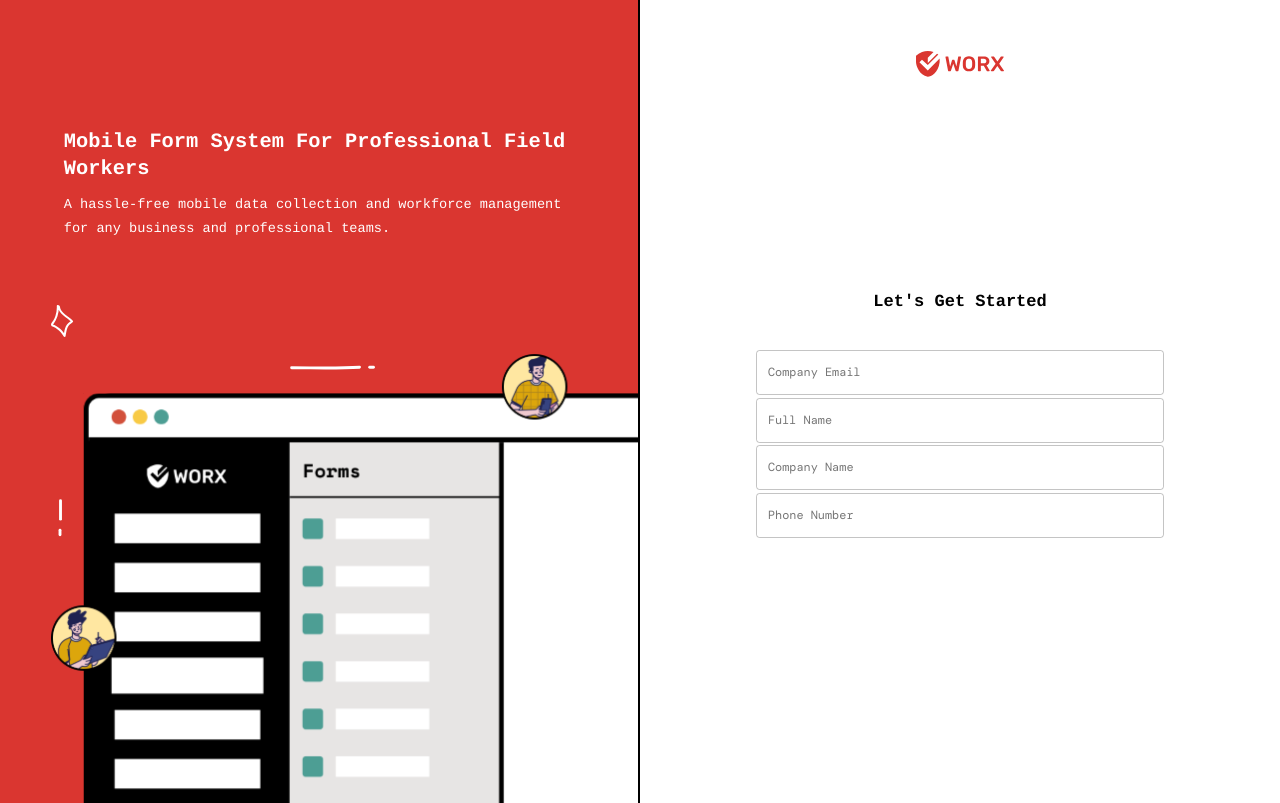
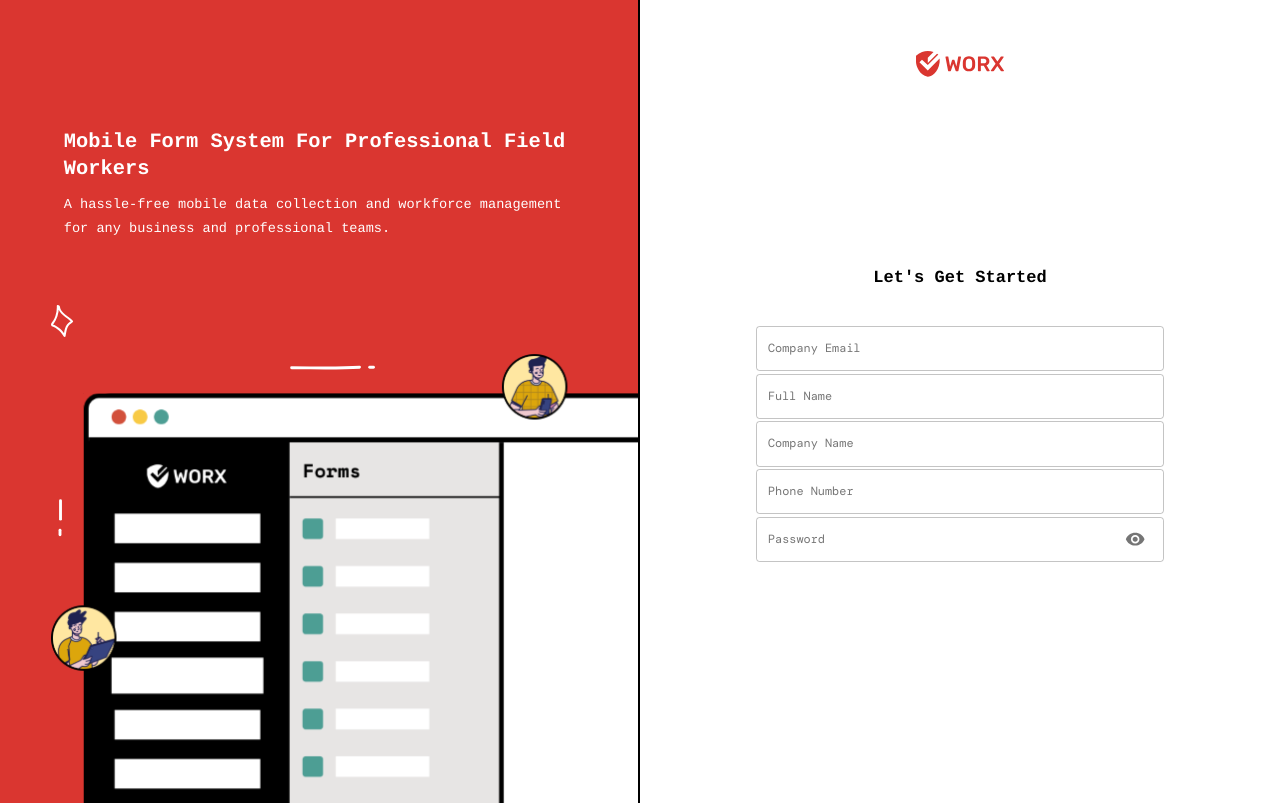
Before and after one commit to worxid/worx, a React (Create React App) app in the folder ui/: page /sign-up in a window 1280 px wide. Built offline with nearby package versions, Linux system fonts and the light colour scheme; a web font is replaced by a local one.

Commit message:
add password Form Control component

```diff
--- a/ui/src/pages/SignUp/SignUp.jsx
+++ b/ui/src/pages/SignUp/SignUp.jsx
@@ -3,9 +3,15 @@ import { useState } from 'react'
 // MUIS
 import FormControl from '@mui/material/FormControl'
 import FormHelperText from '@mui/material/FormHelperText'
+import IconButton from '@mui/material/IconButton'
+import InputAdornment from '@mui/material/InputAdornment'
 import InputLabel from '@mui/material/InputLabel'
 import OutlinedInput from '@mui/material/OutlinedInput'
 import Typography from '@mui/material/Typography'
+
+// MUI ICONS
+import IconVisibility from '@mui/icons-material/Visibility'
+import IconVisibilityOff from '@mui/icons-material/VisibilityOff'
 
 // STYLES
 import useLayoutStyles from 'styles/layoutAuthenticationHalf'
@@ -18,6 +24,7 @@ const SignUp = () => {
     fullName: '',
     companyName: '',
     phoneNumber: '',
+    password: '',
   }
 
   const initialFormHelperObject = {
@@ -25,10 +32,12 @@ const SignUp = () => {
     fullName: null,
     companyName: null,
     phoneNumber: null,
+    password: null,
   }
 
   const [ formObject, setFormObject ] = useState(initialFormObject)
   const [ formHelperObject, setFormHelperObject ] = useState(initialFormHelperObject)
+  const [ isPasswordShown, setIsPasswordShown ] = useState(false)
 
   const handleFormObjectChange = (inputEvent) => {
     setFormObject(current => {
@@ -140,6 +149,36 @@ const SignUp = () => {
           {formHelperObject.phoneNumber}
         </FormHelperText>
       </FormControl>
+
+      {/* PASSWORD FORM */}
+      <FormControl
+        variant='outlined'
+        fullWidth
+        error={formHelperObject.password}
+      >
+        <InputLabel>
+          Password
+        </InputLabel>
+
+        <OutlinedInput
+          name='password'
+          type={isPasswordShown ? 'text' : 'password'}
+          value={formObject.password}
+          onChange={handleFormObjectChange}
+          label='Password'
+          endAdornment={
+            <InputAdornment position='end'>
+              <IconButton onClick={() => setIsPasswordShown(current => !current)}>
+                {isPasswordShown ? <IconVisibilityOff/> : <IconVisibility/>}
+              </IconButton>
+            </InputAdornment>
+          }
+        />
+
+        <FormHelperText>
+          {formHelperObject.password}
+        </FormHelperText>
+      </FormControl>
     </>
   )
 }
```
